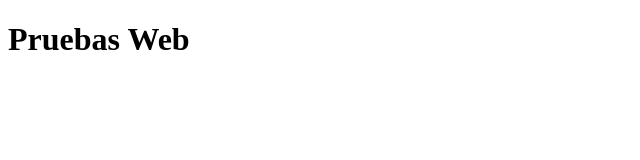
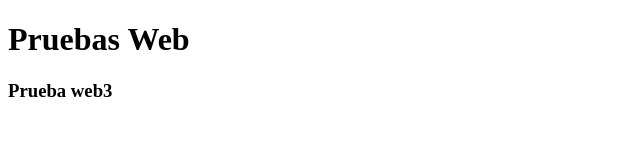
Before and after one commit to anderdefector/web, a plain HTML site: page index.html in a window 1280 px wide. Shown: the whole page, without its empty margins (0-640 px from the left). Drawn offline with Linux system fonts and the light colour scheme.

Commit message:
Agrega titulo 3
H3

```diff
--- a/index.html
+++ b/index.html
@@ -8,5 +8,6 @@
     </head>
     <body>
         <h1>Pruebas Web</h1>
+        <h3>Prueba web3</h3>
     </body>
 </html>
```
